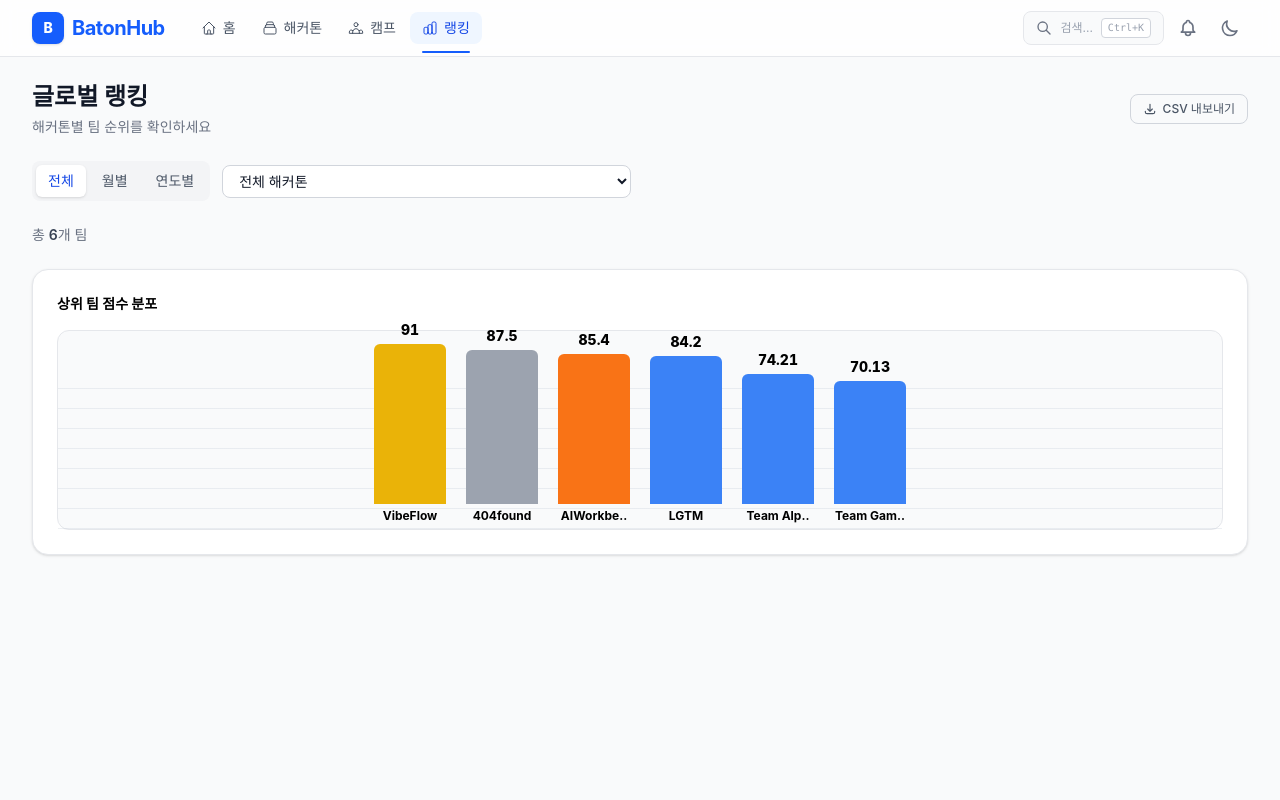
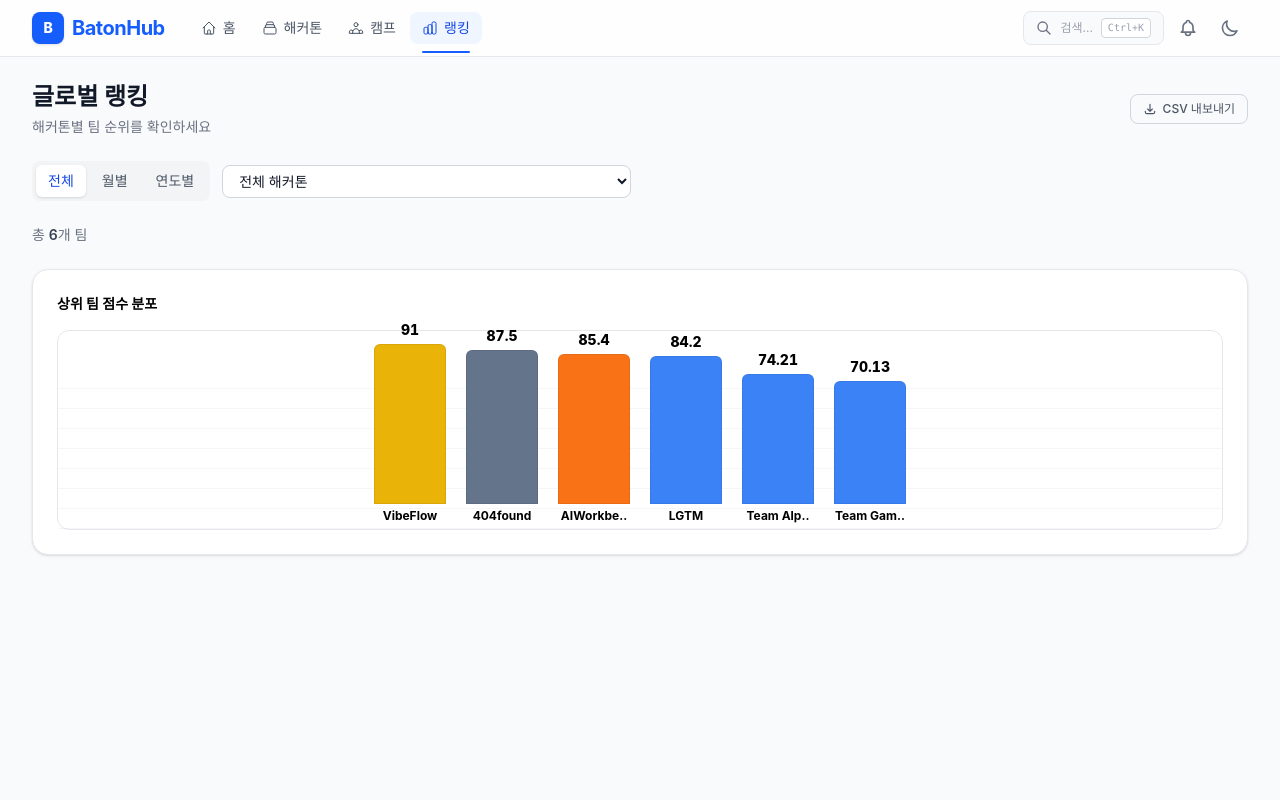
Before and after one commit to dbwls99706/daker_1, a Next.js app: page /rankings in a window 1280 px wide. Shown: the top 800 px of the page. Built offline with nearby package versions, Linux system fonts and the light colour scheme; a web font is replaced by a local one.

Commit message:
Fix rankings bar chart contrast and background styling

```diff
--- a/src/app/rankings/page.tsx
+++ b/src/app/rankings/page.tsx
@@ -209,7 +209,7 @@ export default function RankingsPage() {
               data={rankings.slice(0, 8).map((r, i) => ({
                 label: r.teamName.length > 8 ? r.teamName.slice(0, 8) + ".." : r.teamName,
                 value: r.totalScore,
-                color: i === 0 ? "#eab308" : i === 1 ? "#9ca3af" : i === 2 ? "#f97316" : "#3b82f6",
+                color: i === 0 ? "#eab308" : i === 1 ? "#64748b" : i === 2 ? "#f97316" : "#3b82f6",
               }))}
             />
           </section>
--- a/src/components/features/BarChart.tsx
+++ b/src/components/features/BarChart.tsx
@@ -44,6 +44,7 @@ export function BarChart({ data, maxHeight = 160, title }: BarChartProps) {
     backgroundColor: color,
     minWidth: 24,
     transitionDelay: `${index * 70}ms`,
+    border: "1px solid rgba(15, 23, 42, 0.08)",
     filter: isDark && !isActive ? "brightness(0.82) saturate(0.9)" : undefined,
     opacity: isDark && !isActive ? 0.92 : 1,
   });
@@ -52,11 +53,11 @@ export function BarChart({ data, maxHeight = 160, title }: BarChartProps) {
     <div role="figure" aria-label={title || "바 차트"} className="text-gray-900 dark:text-gray-100">
       {title && <h3 className="mb-4 text-sm font-bold text-black dark:text-gray-300">{title}</h3>}
       <span className="sr-only">{description}</span>
-      <div className="relative flex items-end gap-3 justify-center rounded-xl border border-gray-200 bg-gray-50 px-2 dark:border-gray-700 dark:bg-gray-900/40" style={{ height: maxHeight + 40 }} aria-hidden="true">
+      <div className="relative flex items-end gap-3 justify-center rounded-xl border border-gray-200 bg-white px-2 dark:border-gray-700 dark:bg-gray-900/40" style={{ height: maxHeight + 40 }} aria-hidden="true">
         <div
-          className="pointer-events-none absolute inset-x-0 bottom-0 h-[80%] opacity-100 dark:opacity-70"
+          className="pointer-events-none absolute inset-x-0 bottom-0 h-[80%] opacity-80 dark:opacity-60"
           style={{
-            backgroundImage: "repeating-linear-gradient(to top, rgba(148,163,184,0.16) 0px, rgba(148,163,184,0.16) 1px, transparent 1px, transparent 20px)",
+            backgroundImage: "repeating-linear-gradient(to top, rgba(148,163,184,0.12) 0px, rgba(148,163,184,0.12) 1px, transparent 1px, transparent 20px)",
           }}
         />
         {data.map((d, index) => {
```
